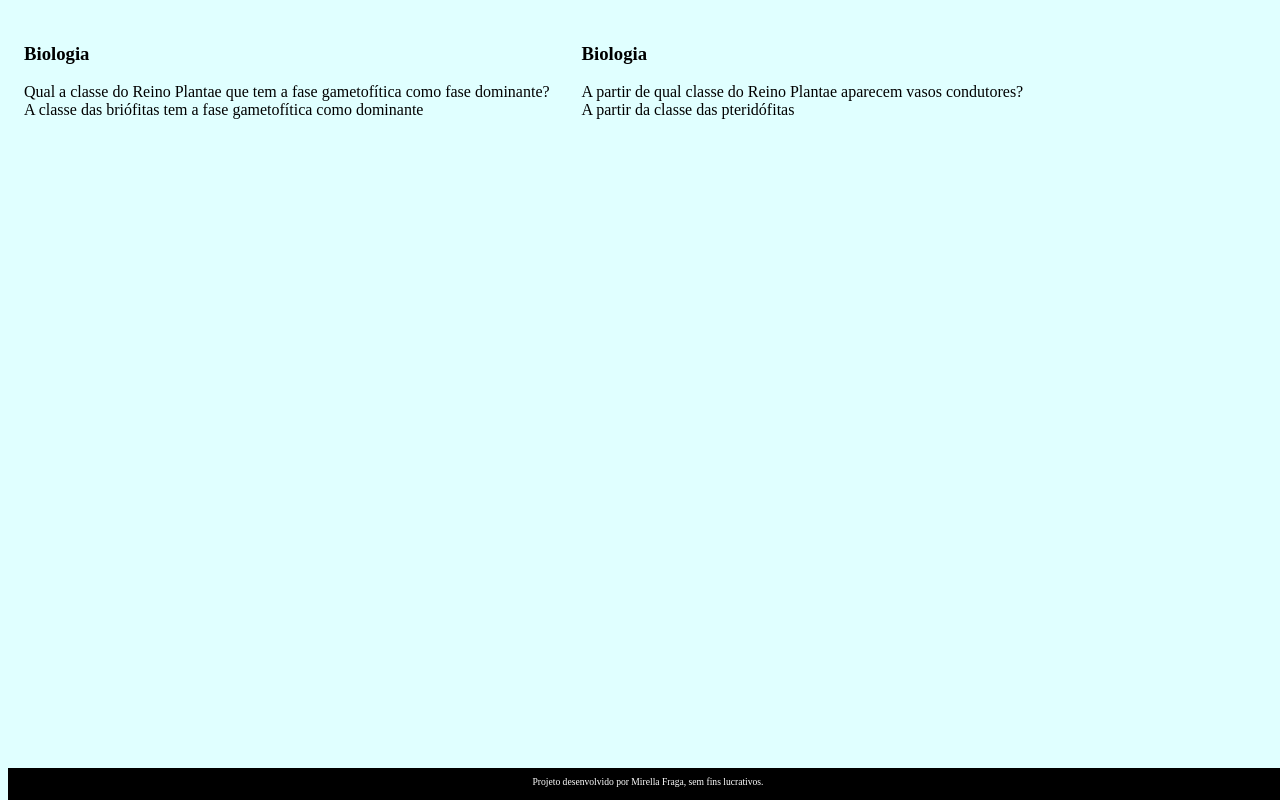
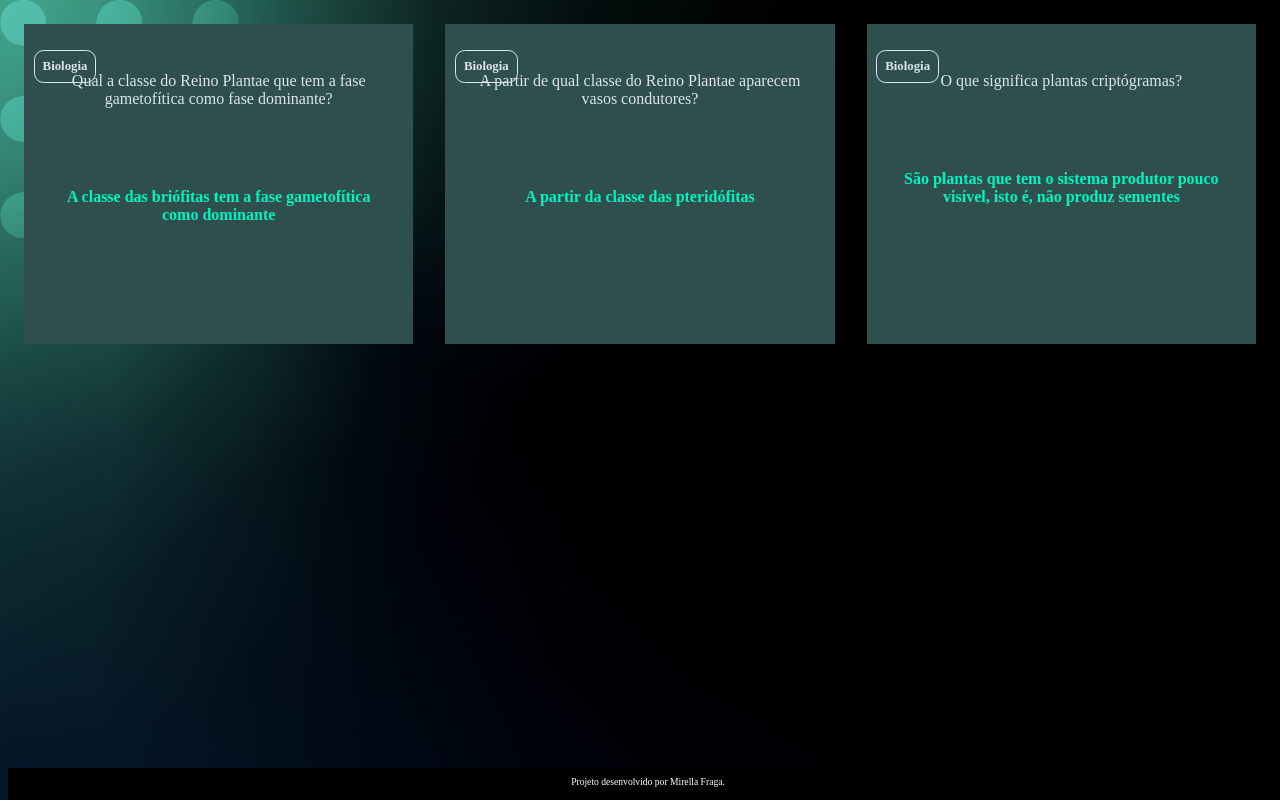
Before and after one commit to itsmihxz/flashcards, a plain HTML site: page Mirella/index.html in a window 1280 px wide. Drawn offline with Linux system fonts and the light colour scheme.

Commit message:
Add files via upload

```diff
--- a/Mirella/assets/style.css
+++ b/Mirella/assets/style.css
@@ -1,5 +1,12 @@
+:root {
+    --text-color: #DBE4EF;
+    --card-front-color: #144480;
+    --card-back-color: #00F4BF;
+}
+
+
 body {
-background-color: lightcyan ;
+background: url('img/bg-desktop.webp') ;
 font-family: Sansation;
 }
 
@@ -9,7 +16,45 @@ font-family: Sansation;
 
 .cartao {
     margin: 1rem 1rem;
+    background-color: darkslategray;
+    height: 20rem;
+    flex-grow: 1;
+    flex-basis: calc(33% - 6rem);
 }
+
+
+
+.cartao__conteudo {
+    text-align: center;
+    height: 100%;
+}
+
+.cartao__conteudo h3 {
+    color: var(--text-color);
+    border: 1px solid var(--text-color);
+    text-align: left;
+    padding: 0.5rem;
+    position: absolute;
+    margin: 0.6rem;
+    border-radius: 0.6rem;
+    font-size: 1vw;
+}
+
+.cartao__conteudo p {
+    margin-top: 1rem;
+    padding: 2rem;
+}
+
+.cartao__conteudo__pergunta p {
+    color: var(--text-color);
+    font-weight: 500;
+}
+
+.cartao__conteudo__resposta p {
+    color: var(--card-back-color);
+    font-weight: 700;
+}
+
 
 footer {
     background-color: black;
--- a/Mirella/index.html
+++ b/Mirella/index.html
@@ -14,10 +14,10 @@
         <div class="cartao__conteudo">
             <h3>Biologia</h3>
             <div class="cartao__conteudo__pergunta">
-                Qual a classe do Reino Plantae que tem a fase gametofítica como fase dominante?
+                <p>Qual a classe do Reino Plantae que tem a fase gametofítica como fase dominante?</p>
             </div>
             <div class="cartao__conteudo__resposta">
-                A classe das briófitas tem a fase gametofítica como dominante
+                <p>A classe das briófitas tem a fase gametofítica como dominante</p>
             </div>
         </div>
     </article>
@@ -25,17 +25,28 @@
         <div class="cartao__conteudo">
             <h3>Biologia</h3>
             <div class="cartao__conteudo__pergunta">
-                A partir de qual classe do Reino Plantae aparecem vasos condutores?
+                <p>A partir de qual classe do Reino Plantae aparecem vasos condutores?</p>
             </div>
             <div class="cartao__conteudo__resposta">
-                A partir da classe das pteridófitas
+                <p>A partir da classe das pteridófitas</p>
+            </div>
+        </div>
+    </article>
+    <article class="cartao">
+        <div class="cartao__conteudo">
+            <h3>Biologia</h3>
+            <div class="cartao__conteudo__pergunta">
+                <p>O que significa plantas criptógramas?</p>
+            </div>
+            <div class="cartao__conteudo__resposta">
+                <p>São plantas que tem o sistema produtor pouco visível, isto é, não produz sementes</p>
             </div>
         </div>
     </article>
 </section>
     </main>
     <footer>
-        <p>Projeto desenvolvido por Mirella Fraga, sem fins lucrativos.</p>
+        <p>Projeto desenvolvido por Mirella Fraga.</p>
     </footer>
 </body>
 </html>
```
Also changed, not shown: Mirella/assets/img/bg-desktop.webp (added), Mirella/assets/img/bg-mobile.webp (added), Mirella/assets/img/bg-tablet.webp (added).
